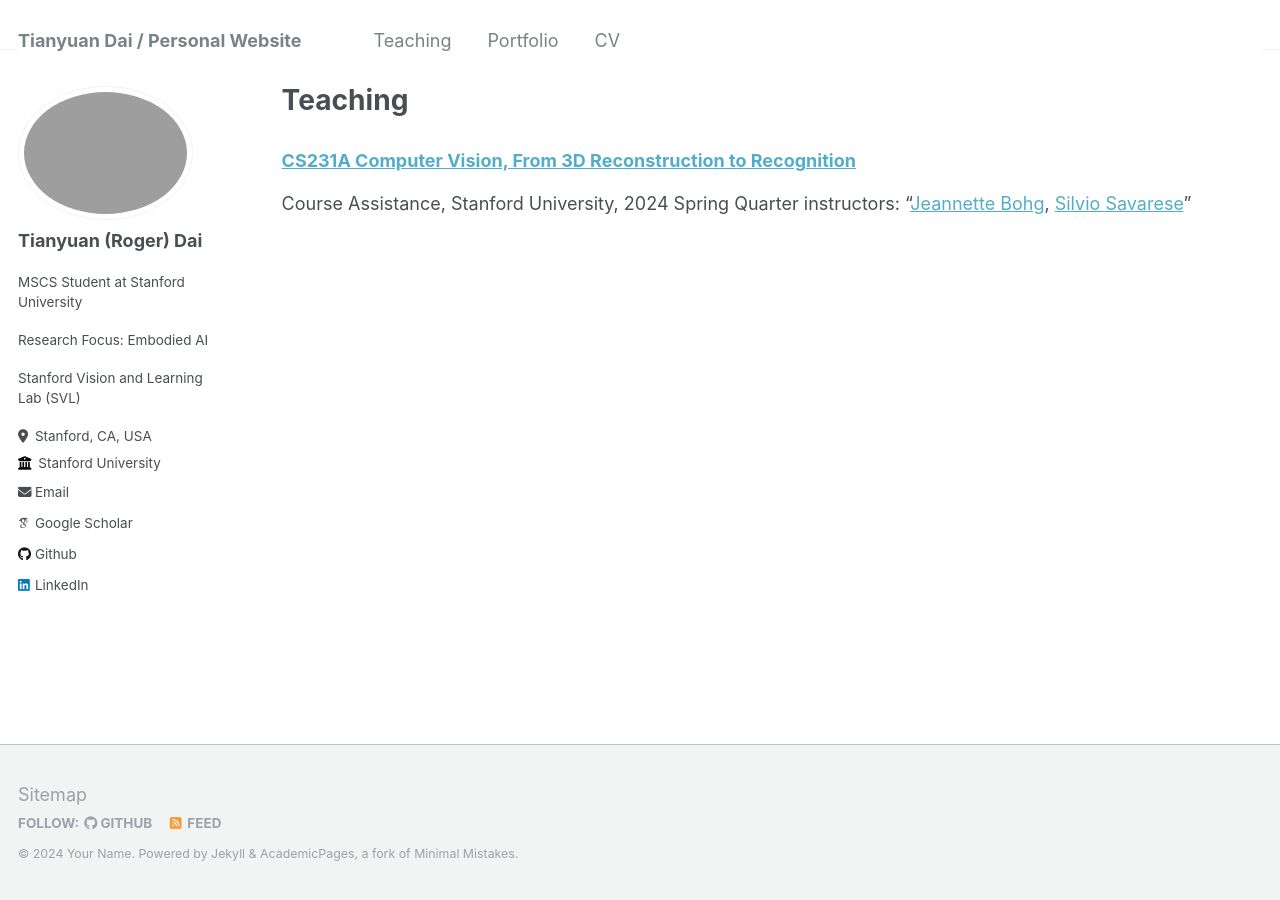
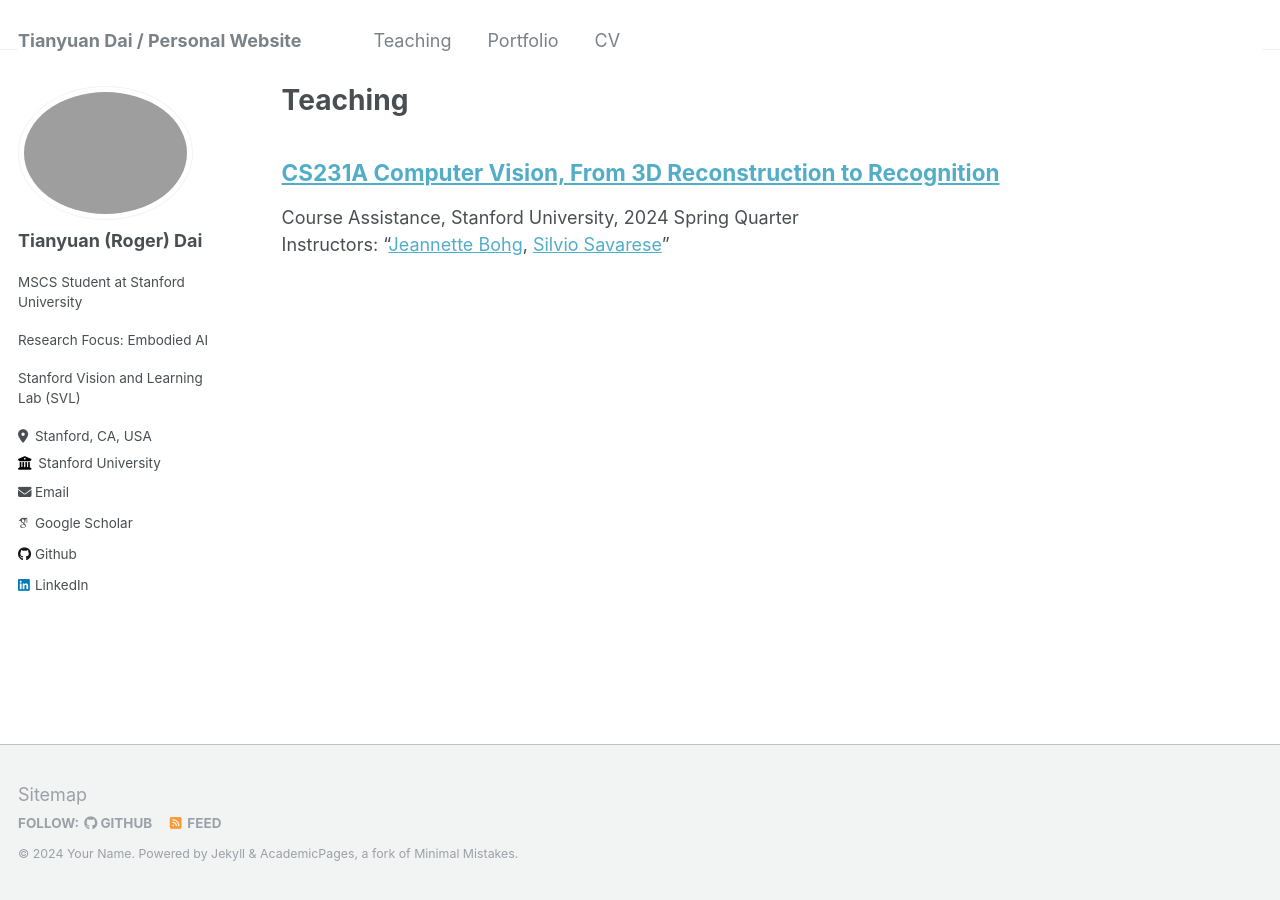
Before and after one commit to RogerDAI1217/RogerDai.github.io, a Jekyll site: the page built from _pages/teaching.md, in a window 1280 px wide. Built offline with Jekyll 4.4.1, drawn with Linux system fonts in a browser that asks for light colours; some web fonts are replaced.

```diff
--- a/_pages/teaching.md
+++ b/_pages/teaching.md
@@ -7,6 +7,6 @@ author_profile: true
 
 {% include base_path %}
 
-### [CS231A Computer Vision, From 3D Reconstruction to Recognition]("https://web.stanford.edu/class/cs231a/")
+## [CS231A Computer Vision, From 3D Reconstruction to Recognition]("https://web.stanford.edu/class/cs231a/")
 Course Assistance, Stanford University, 2024 Spring Quarter
-instructors: "[Jeannette Bohg](https://web.stanford.edu/~bohg/), [Silvio Savarese](https://wayback.stanford.edu/was/20180314115226mp_/http://cvgl.stanford.edu/silvio/)"
+Instructors: "[Jeannette Bohg](https://web.stanford.edu/~bohg/), [Silvio Savarese](https://wayback.stanford.edu/was/20180314115226mp_/http://cvgl.stanford.edu/silvio/)"
```
